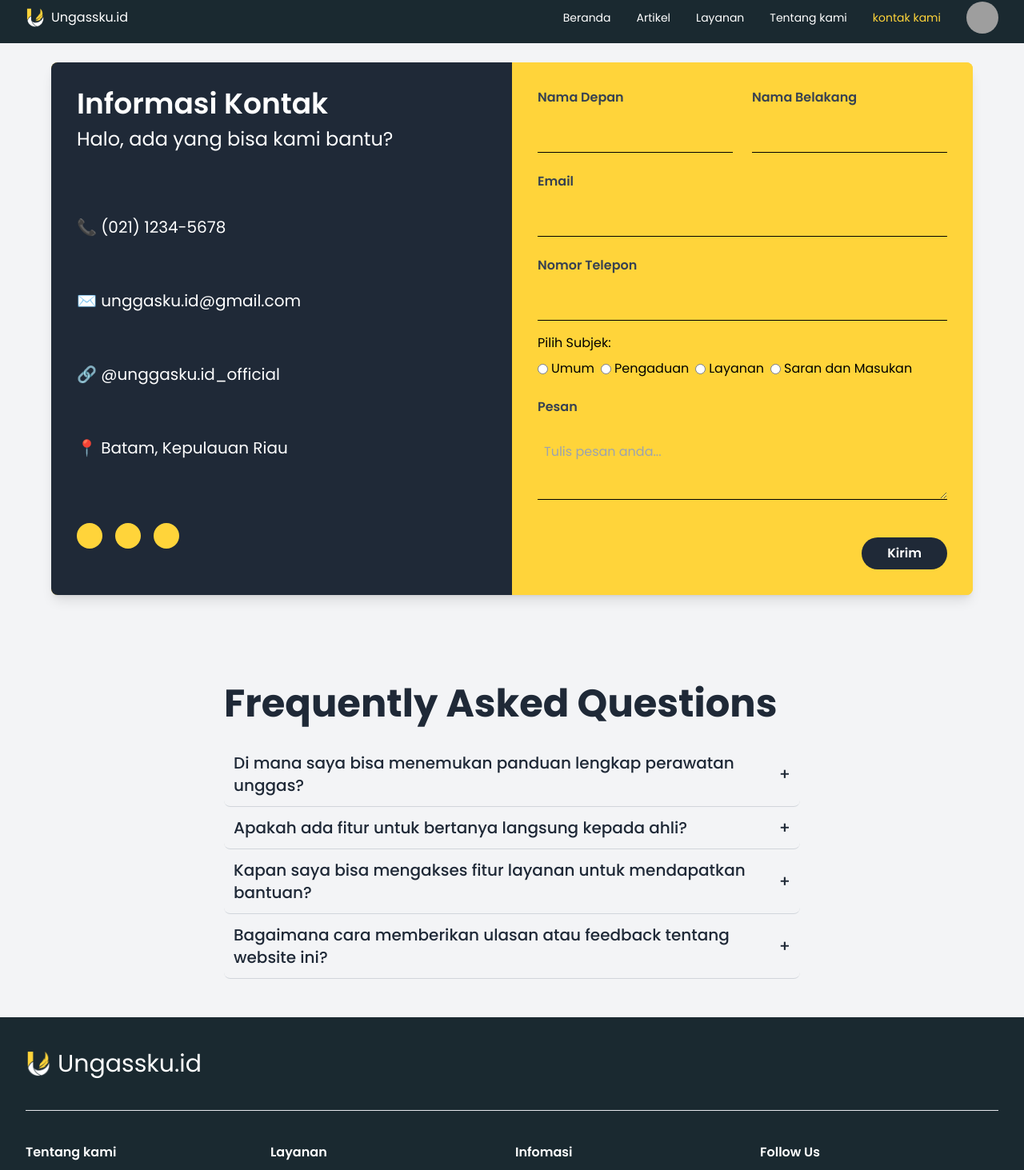
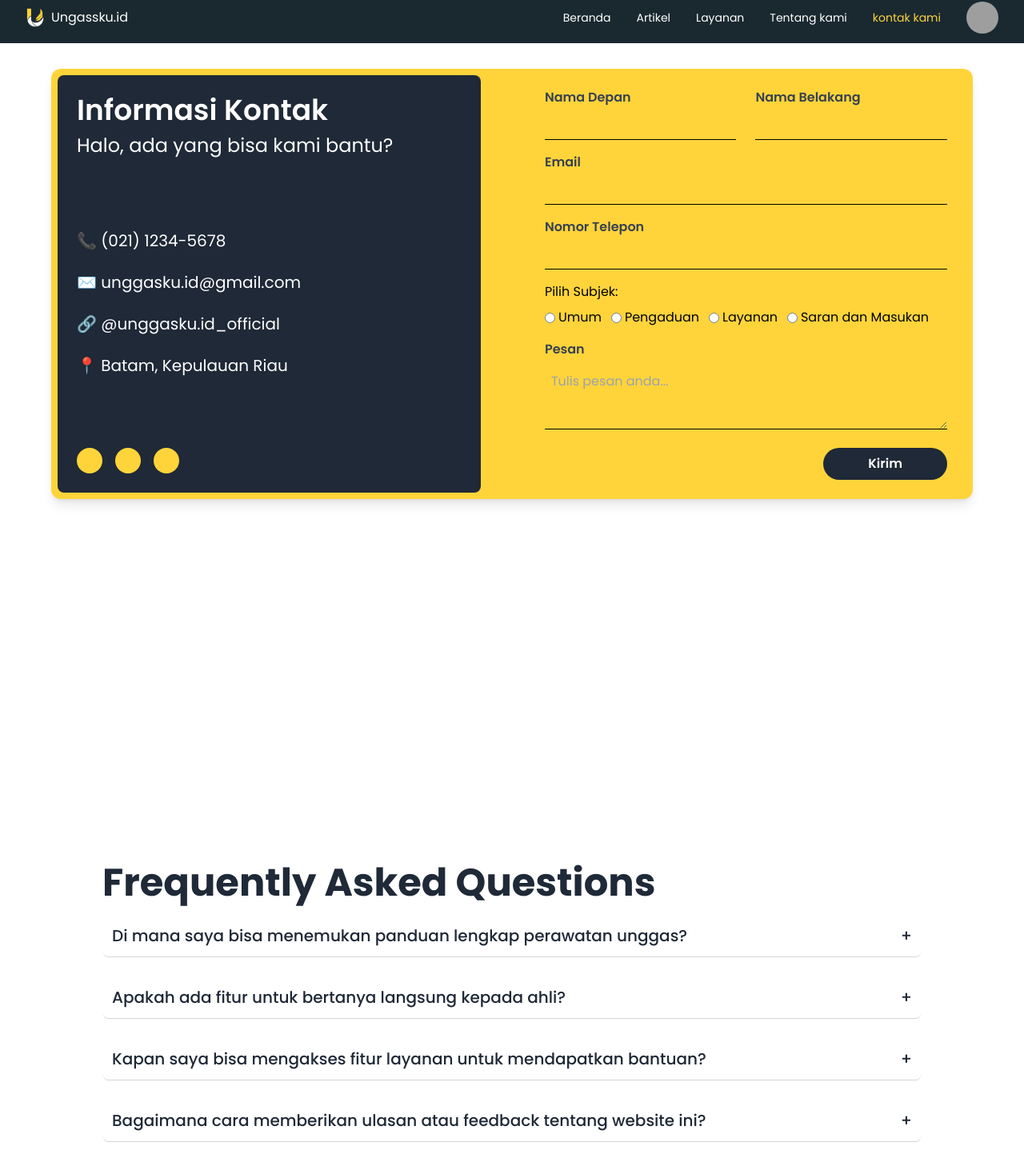
Before and after one commit to Ariemaharrucha/unggasku-fe, a React (Vite) app: page /kontak_kami in a window 1280 px wide. Shown: the part 10-1473 px from the top of the page at 80% size. Built offline with nearby package versions, Linux system fonts and the light colour scheme; grey boxes are pictures that could not be loaded.

Commit message:
edit About & Cotact page

```diff
--- a/src/pages/clients/About.jsx
+++ b/src/pages/clients/About.jsx
@@ -89,8 +89,8 @@ const About = () => {
                         <li>⚙️ Mengembangkan teknologi praktis untuk meningkatkan pengelolaan peternakan unggas secara efektif.</li>
                     </ul>
                 </div>
-                <div className="flex-1 flex justify-center mt-10 md:mt-0">
-                    <img src={logo} alt="Unggasku Logo" className="bg-primary-900 rounded-lg max-w-md h-80 md:max-w-md md:h-80" />
+                <div className="flex-1 flex justify-center  mt-10 md:mt-0">
+                    <img src={logo} alt="Unggasku Logo" className="bg-primary-900 rounded-lg max-w-md h-80 md:max-w-md md:h-80 md:ml-36 ml-0" />
                 </div>
             </section>
 
--- a/src/pages/clients/Contact.jsx
+++ b/src/pages/clients/Contact.jsx
@@ -1,139 +1,176 @@
-import React from 'react';
-import { Layout } from '../../layouts/Layout';
+import React from "react";
+import { Layout } from "../../layouts/Layout";
 
-const Contact= () => {
+const Contact = () => {
+  const faqData = [
+    {
+      question: "Di mana saya bisa menemukan panduan lengkap perawatan unggas?",
+      answer: "Anda dapat menemukan panduan perawatan unggas di halaman bantuan kami.",
+    },
+    {
+      question: "Apakah ada fitur untuk bertanya langsung kepada ahli?",
+      answer: "Ya, Anda dapat menggunakan fitur konsultasi langsung untuk bertanya kepada ahli mengenai masalah kesehatan unggas Anda.",
+    },
+    {
+      question: "Kapan saya bisa mengakses fitur layanan untuk mendapatkan bantuan?",
+      answer: "Fitur ini tersedia 24/7 di situs kami.",
+    },
+    {
+      question: "Bagaimana cara memberikan ulasan atau feedback tentang website ini?",
+      answer: "Anda dapat memberikan feedback melalui formulir kontak kami.",
+    },
+  ];
+
   return (
     <Layout>
-      <div className="font-poppins flex flex-col items-center p-6 bg-gray-100 min-h-screen">
-        <div className="w-full max-w-6xl mb-10">
-          <div className="bg-secondary-300 rounded-lg shadow-lg overflow-hidden flex flex-col md:flex-row">
-
-          <div className="bg-gray-800 text-white p-8 md:w-1/2">
+      <main className="font-poppins ">
+        <div className="min-h-screen">
+          <section className=" py-8 flex items-center">
+            <div className="w-full max-w-6xl mx-auto p-2 bg-secondary-300 rounded-xl shadow-lg overflow-hidden flex flex-col md:flex-row gap-20">
+              <div className="bg-gray-800 rounded-lg text-white flex flex-col px-6 py-6 justify-between md:w-1/2">
+                <div>
                   <h2 className="text-4xl font-semibold">Informasi Kontak</h2>
-              <p className="mt-2 text-2xl">Halo, ada yang bisa kami bantu?</p>
-              <ul className="mt-20 space-y-16">
+                  <p className="mt-2 text-2xl">
+                    Halo, ada yang bisa kami bantu?
+                  </p>
+                </div>
+                <ul className=" space-y-6">
                   <li className="text-xl">📞 (021) 1234-5678</li>
                   <li className="text-xl">✉️ unggasku.id@gmail.com</li>
                   <li className="text-xl">🔗 @unggasku.id_official</li>
                   <li className="text-xl">📍 Batam, Kepulauan Riau</li>
                 </ul>
-              <div className="flex space-x-4 mt-20">
+                <div className="flex gap-4">
                   <div className="w-8 h-8 bg-secondary-300 rounded-full"></div>
                   <div className="w-8 h-8 bg-secondary-300 rounded-full"></div>
                   <div className="w-8 h-8 bg-secondary-300 rounded-full"></div>
                 </div>
               </div>
 
-            <div className="p-8 bg-secondary-300 md:w-1/2">
-              <form>
-                <form>
-                  <div className="grid grid-cols-2 gap-6">
+              <div className=" bg-secondary-300 py-4 pe-6 md:w-1/2">
+                <form className="space-y-4">
+                  <div className="grid grid-cols-2 gap-x-6 gap-y-4">
                     <div>
-                    <label className="block mb-2 font-semibold text-gray-700">Nama Depan</label>
+                      <label className="block font-semibold text-gray-700">
+                        Nama Depan
+                      </label>
                       <input
                         type="text"
-                      className="p-3 border-b border-black bg-transparent rounded-none focus:outline-none focus:border-b focus:border-black w-full"
+                        className="p-2 border-b border-black bg-transparent rounded-none focus:outline-none focus:border-b focus:border-black w-full"
                       />
                     </div>
                     <div>
-                    <label className="block mb-2 font-semibold text-gray-700">Nama Belakang</label>
+                      <label className="block font-semibold text-gray-700">
+                        Nama Belakang
+                      </label>
                       <input
                         type="text"
-                      className="p-3 border-b border-black bg-transparent rounded-none focus:outline-none focus:border-b focus:border-black w-full"
+                        className="p-2 border-b border-black bg-transparent rounded-none focus:outline-none focus:border-b focus:border-black w-full"
                       />
                     </div>
                     <div className="col-span-2">
-                    <label className="block mb-2 font-semibold text-gray-700">Email</label>
+                      <label className="block font-semibold text-gray-700">
+                        Email
+                      </label>
                       <input
                         type="email"
-                      className="p-3 border-b border-black bg-transparent rounded-none focus:outline-none focus:border-b focus:border-black w-full"
+                        className="p-2 border-b border-black bg-transparent rounded-none focus:outline-none focus:border-b focus:border-black w-full"
                       />
                     </div>
                     <div className="col-span-2">
-                    <label className="block mb-2 font-semibold text-gray-700">Nomor Telepon</label>
+                      <label className="block font-semibold text-gray-700">
+                        Nomor Telepon
+                      </label>
                       <input
                         type="text"
-                      className="p-3 border-b border-black bg-transparent rounded-none focus:outline-none focus:border-b focus:border-black w-full"
+                        className="p-2 border-b border-black bg-transparent rounded-none focus:outline-none focus:border-b focus:border-black w-full"
                       />
                     </div>
                   </div>
-                </form>
 
-                <div className="mt-4">
-                  <label className="block mb-2">Pilih Subjek:</label>
-                  <div className="flex flex-wrap items-center gap-2">
-                    <label className="flex items-center gap-1"><input type="radio" name="subject" /> Umum</label>
-                    <label className="flex items-center gap-1"><input type="radio" name="subject" /> Pengaduan</label>
-                    <label className="flex items-center gap-1"><input type="radio" name="subject" /> Layanan</label>
-                    <label className="flex items-center gap-1"><input type="radio" name="subject" /> Saran dan Masukan</label>
+                  <div className="">
+                    <label className="block">Pilih Subjek:</label>
+                    <div className="flex flex-wrap items-center mt-2 gap-3">
+                      <label className="flex items-center gap-1">
+                        <input type="radio" name="subject" /> Umum
+                      </label>
+                      <label className="flex items-center gap-1">
+                        <input type="radio" name="subject" /> Pengaduan
+                      </label>
+                      <label className="flex items-center gap-1">
+                        <input type="radio" name="subject" /> Layanan
+                      </label>
+                      <label className="flex items-center gap-1">
+                        <input type="radio" name="subject" /> Saran dan Masukan
+                      </label>
                     </div>
                   </div>
 
-                <div className="col-span-2 py-6">
-                  <label className="block mb-2 font-semibold text-gray-700">Pesan</label>
+                  <div className="">
+                    <label className="block font-semibold text-gray-700">
+                      Pesan
+                    </label>
                     <textarea
                       placeholder="Tulis pesan anda..."
-                    className="p-2 mt-4 w-full border-b border-black bg-transparent rounded-none focus:outline-none focus:border-b focus:border-black h-20"
+                      className="p-2 mt-2 w-full border-b border-black bg-transparent rounded-none focus:outline-none focus:border-b focus:border-black h-20"
                     />
                   </div>
 
-
-                <div className="flex justify-end">
-                  <button type="submit" className="font-semibold mt-4 bg-gray-800 text-white py-2 px-8 rounded-3xl w-full md:w-auto">
+                  <button
+                    type="submit"
+                    className="block font-semibold ml-auto bg-gray-800 text-white py-2 px-14 rounded-3xl w-full md:w-auto"
+                  >
                     Kirim
                   </button>
-                </div>
                 </form>
               </div>
             </div>
+          </section>
         </div>
 
-        <FAQSection />
+        <div className="min-h-screen flex items-center justify-center">
+          <section className="">
+            {/* FAQSection */}
+            <div className="w-full max-w-5xl mx-auto">
+              <h2 className="text-5xl font-bold text-gray-800">
+                Frequently Asked Questions
+              </h2>
+              <div className="space-y-6 mt-4">
+                {faqData.map((item, index) => (
+                  <FAQItem key={index} question={item.question} answer={item.answer} />
+                ))}
               </div>
+            </div>
+          </section>
+        </div>
+      </main>
     </Layout>
-    );
-  };
-
-  const FAQSection = () => {
-    return (
-      <div className="w-full max-w-3xl mt-12 p-6">
-        <h2 className="text-5xl font-bold mb-6 text-gray-800">Frequently Asked Questions</h2>
-        <FAQItem
-          question="Di mana saya bisa menemukan panduan lengkap perawatan unggas?"
-          answer="Anda dapat menemukan panduan perawatan unggas di halaman bantuan kami."
-        />
-        <FAQItem
-          question="Apakah ada fitur untuk bertanya langsung kepada ahli?"
-          answer="Ya, Anda dapat menggunakan fitur konsultasi langsung untuk bertanya kepada ahli mengenai masalah kesehatan unggas Anda."
-        />
-        <FAQItem
-          question="Kapan saya bisa mengakses fitur layanan untuk mendapatkan bantuan?"
-          answer="Fitur ini tersedia 24/7 di situs kami."
-        />
-        <FAQItem
-          question="Bagaimana cara memberikan ulasan atau feedback tentang website ini?"
-          answer="Anda dapat memberikan feedback melalui formulir kontak kami."
-        />
-      </div>
   );
 };
 
 const FAQItem = ({ question, answer }) => {
   const [open, setOpen] = React.useState(false);
   return (
-      <div className={`py-3 px-3 ${open ? 'bg-secondary-300' : 'bg-gray'} border-b ${open ? 'bg-secondary-300' : 'border-gray-300'} rounded-lg`}>
+    <div
+      className={`py-3 px-3 border-b ${
+        open ? "bg-secondary-300" : "border-gray-300"
+      } rounded-lg transition-all duration-300`}
+    >
       <button
         onClick={() => setOpen(!open)}
         className="flex justify-between items-center w-full text-left font-medium text-gray-800 text-xl"
       >
         {question}
-          <span>{open ? '−' : '+'}</span>
+        <span>{open ? "−" : "+"}</span>
       </button>
-        {open && (
-          <p className="mt-2 text-gray-600 text-xl p-2">
-            {answer}
-          </p>
-        )}
+      <div
+        className={`transition-all duration-300 overflow-hidden ${
+          open ? "max-h-48" : "max-h-0"
+        }`}
+        style={{ maxHeight: open ? "12rem" : "0" }} // Customize max height here
+      >
+        <p className="mt-2 text-gray-600 text-lg p-2">{answer}</p>
+      </div>
     </div>
   );
 };
```
Lines whose indentation alone changed are shown as unchanged.
